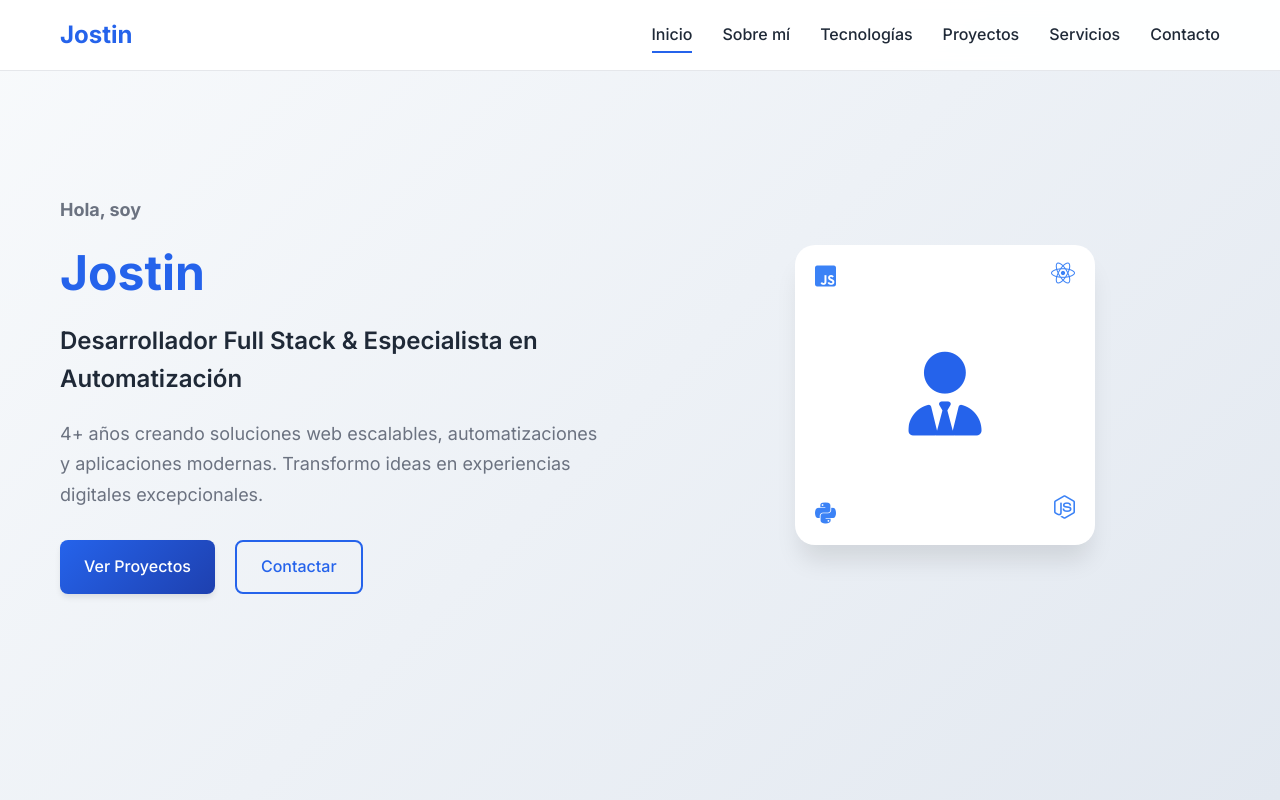
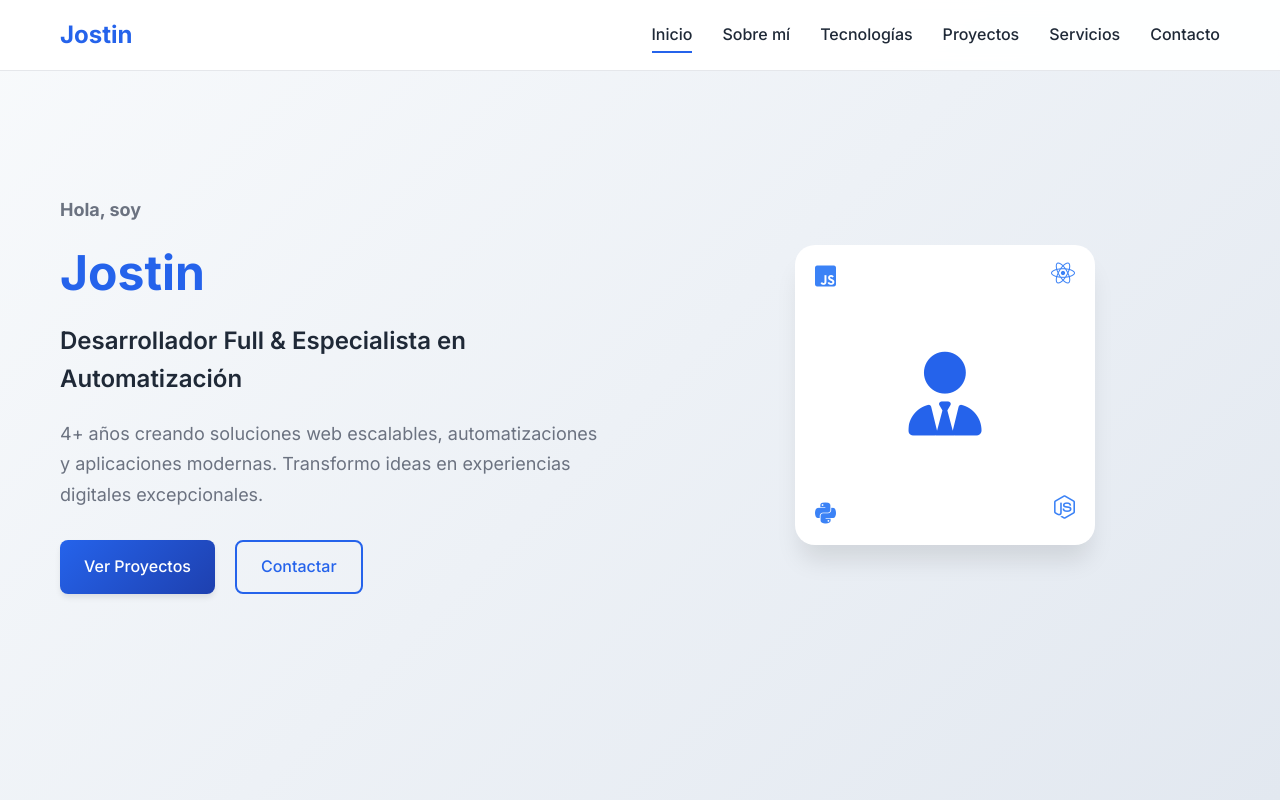
Before and after one commit to jostincp/portafolio, a plain HTML site: page index.html in a window 1280 px wide. Shown: the top 800 px of the page. Drawn offline with Linux system fonts and the light colour scheme.

Commit message:
Se modifica body

```diff
--- a/index.html
+++ b/index.html
@@ -7,7 +7,7 @@
     <meta name="keywords" content="desarrollador full stack, automatización, React, Python, Django, FastAPI, Node.js">
     <meta name="author" content="Jostin">
     <meta property="og:title" content="Jostin - Desarrollador Full Stack & Especialista en Automatización">
-    <meta property="og:description" content="4 años creando soluciones web escalables, automatizaciones y aplicaciones modernas">
+    <meta property="og:description" content="4+ años creando soluciones web escalables, automatizaciones y aplicaciones modernas">
     <meta property="og:type" content="website">
     <title>Jostin - Desarrollador Full Stack & Especialista en Automatización</title>
     <link rel="icon" type="image/svg+xml" href="assets/favicon.svg">
@@ -54,7 +54,7 @@
                         <span class="greeting">Hola, soy</span>
                         <span class="name">Jostin</span>
                     </h1>
-                    <h2 class="hero-subtitle">Desarrollador Full Stack & Especialista en Automatización</h2>
+                    <h2 class="hero-subtitle">Desarrollador Full & Especialista en Automatización</h2>
                     <p class="hero-description">
                         4+ años creando soluciones web escalables, automatizaciones y aplicaciones modernas.
                         Transformo ideas en experiencias digitales excepcionales.
```
